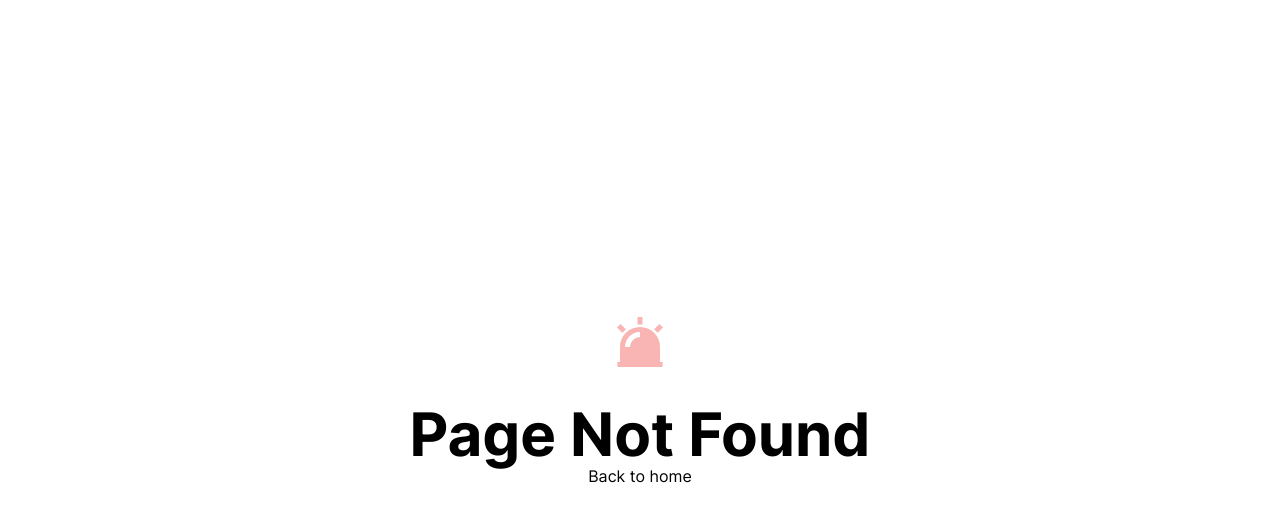
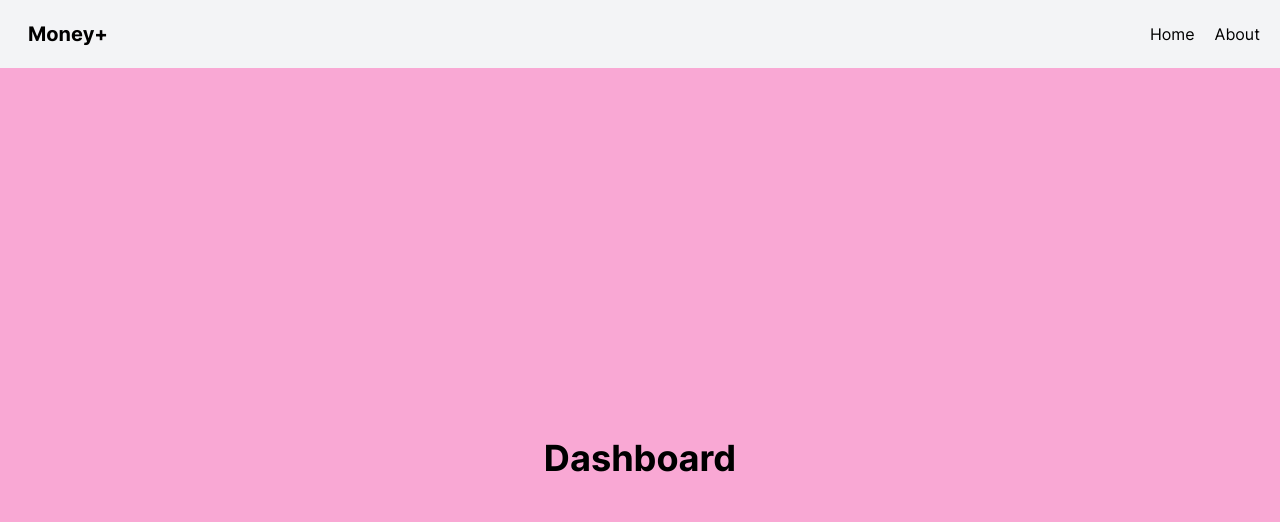
Before and after one commit to iqbalpa/money-frontend, a Next.js app: page /dashboard in a window 1280 px wide. Before the commit this address had no page. Shown: the top 522 px of the page. Built offline with nearby package versions, Linux system fonts and the light colour scheme.

Commit message:
feat: create header

```diff
--- /dev/null
+++ b/src/app/dashboard/layout.tsx
@@ -0,0 +1,30 @@
+'use client';
+
+import { useAuth } from '@/hooks/useAuth';
+import { AuthContext } from '@/context/AuthContext';
+import Header from '@/components/header/Header';
+
+export default function MainLayout({
+  children,
+}: {
+  children: React.ReactNode;
+}) {
+  const { user, login, logout } = useAuth();
+  return (
+    <html>
+      <body>
+        <AuthContext.Provider
+          value={{
+            user,
+            setUser(user) {
+              login(user);
+            },
+          }}
+        >
+          <Header />
+          {children}
+        </AuthContext.Provider>
+      </body>
+    </html>
+  );
+}
--- /dev/null
+++ b/src/app/dashboard/page.tsx
@@ -0,0 +1,11 @@
+import React from 'react';
+
+export default function DahsboardPage() {
+  return (
+    <main className='flex h-screen w-screen items-center justify-center bg-pink-300'>
+      <div className='m-5 flex h-96 w-[28rem] flex-col items-center justify-center rounded-lg p-5'>
+        <h1 className='mb-5'>Dashboard</h1>
+      </div>
+    </main>
+  );
+}
--- a/src/app/layout.tsx
+++ b/src/app/layout.tsx
@@ -62,9 +62,14 @@ export default function RootLayout({
   return (
     <html>
       <body>
-        <AuthContext.Provider value={{ user, setUser(user){
-          login(user);
-        } }}>
+        <AuthContext.Provider
+          value={{
+            user,
+            setUser(user) {
+              login(user);
+            },
+          }}
+        >
           {children}
         </AuthContext.Provider>
       </body>
--- /dev/null
+++ b/src/components/header/Header.tsx
@@ -0,0 +1,30 @@
+import React from 'react';
+import { useAuth } from '@/hooks/useAuth';
+
+export default function Header() {
+  const { user, logout } = useAuth();
+  console.log(user);
+
+  return (
+    <header className='flex items-center justify-between bg-gray-100 p-5'>
+      <div className='flex items-center'>
+        <h1 className='ml-2 text-xl font-bold'>Money+</h1>
+      </div>
+      <nav>
+        <ul className='flex'>
+          <li className='ml-5'>
+            <a href='/'>Home</a>
+          </li>
+          <li className='ml-5'>
+            <a href='/about'>About</a>
+          </li>
+          {user && (
+            <li className='ml-5'>
+              <button onClick={logout}>Logout</button>
+            </li>
+          )}
+        </ul>
+      </nav>
+    </header>
+  );
+}
```
